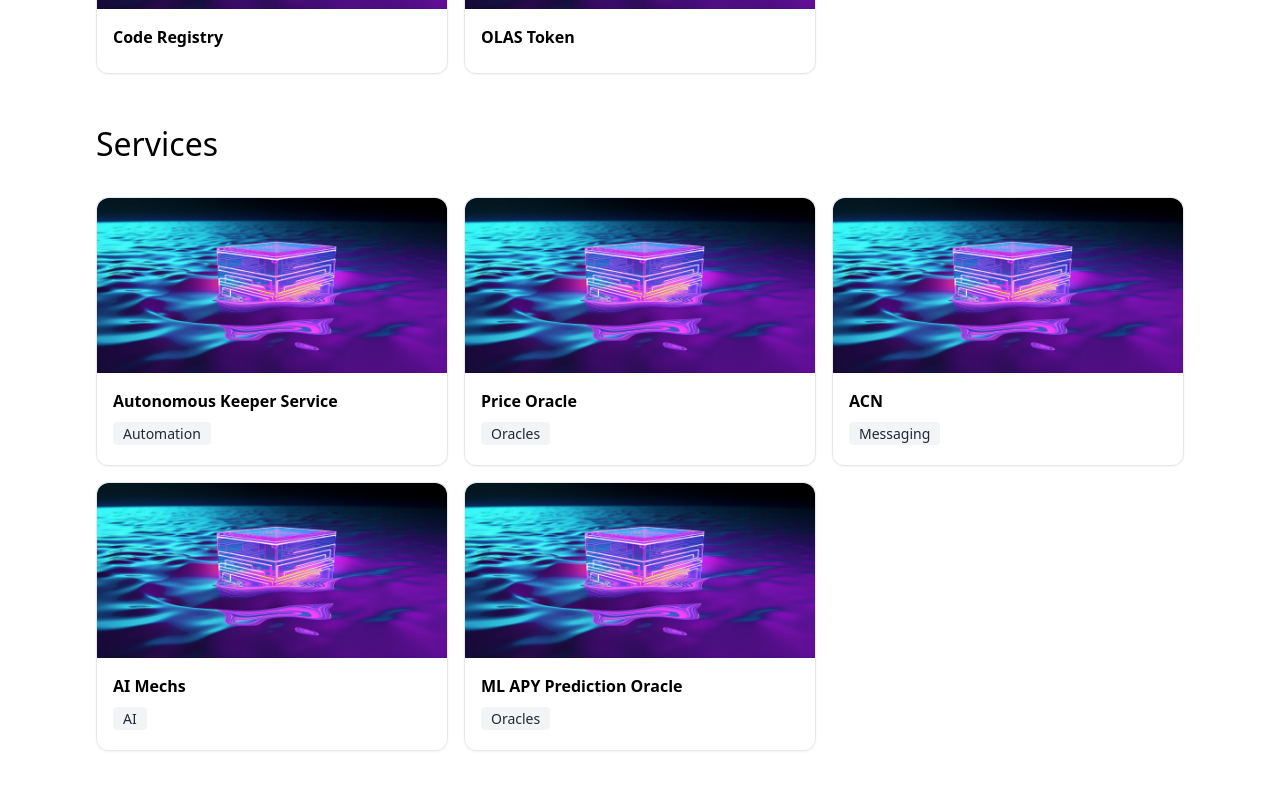
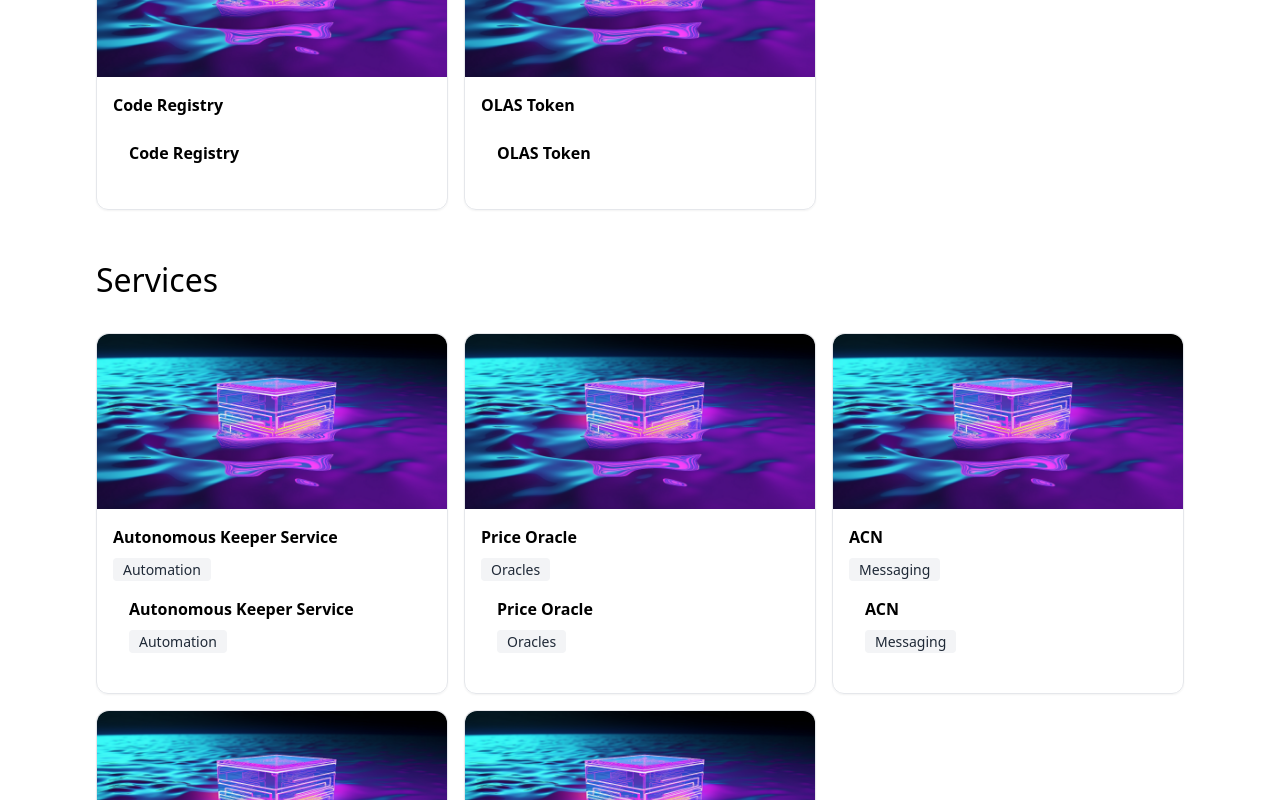
Before and after one commit to valory-xyz/olas-website, a Next.js app: page / in a window 1280 px wide. Shown: the part 7400-8200 px from the top of the page. Built offline with nearby package versions, Linux system fonts and the light colour scheme.

Commit message:
commit bulk of site

```diff
--- a/components/ForDAOs.jsx
+++ b/components/ForDAOs.jsx
@@ -21,7 +21,7 @@
               <h2 className="text-heading mb-12 text-gray-800">A new wind for your sails</h2>
               <h3 className="text-2xl mb-4 text-gray-600">
                 Olas delivers a revolutionary staking model for your favorite
-                projects' tokens.
+                projects&apos; tokens.
               </h3>
               <p className="text-2xl mb-4 text-gray-600">
                 DAOs compose services and power them with their own token.
--- a/components/Framework.jsx
+++ b/components/Framework.jsx
@@ -20,13 +20,19 @@
               Exponential growth through composability
             </h2>
             <p className="text-xl mb-6">
-              Open Autonomy is Olas' open-source coding framework. It's designed
+              Open Autonomy is Olas&apos; open-source coding framework. It&apos;s designed
               from the ground up around leading multi-agent systems principles.
             </p>
             <p className="text-xl mb-6">
               For the first time, there is a full framework capable of building
               any off-chain service.
             </p>
+            <a
+              href="https://docs.autonolas.network/open-autonomy"
+              className="text-2xl text-link text-primary"
+            >
+              Dive into the docs
+            </a>
             <a
               href="https://docs.autonolas.network/open-autonomy"
               className="text-2xl text-link text-primary"
--- a/components/Hero.jsx
+++ b/components/Hero.jsx
@@ -17,7 +17,7 @@
           </p>
           <a
             href="#"
-            class="inline-flex bg-purple-900 text-white items-center justify-center px-6 py-4 text-xl text-center text-primary border border-primary rounded-lg hover:bg-dark-hexagons1 hover:bg-repeat hover:bg-size-50 focus:ring-4 focus:ring-gray-100 dark:text-white dark:border-gray-700 dark:hover:bg-gray-700 dark:focus:ring-gray-800"
+            class="inline-flex bg-purple-900 text-white items-center justify-center px-6 py-4 text-xl text-center border border-primary rounded-lg hover:bg-dark-hexagons1 hover:bg-repeat hover:bg-size-50 focus:ring-4 focus:ring-gray-100 dark:text-white dark:border-gray-700 dark:hover:bg-gray-700 dark:focus:ring-gray-800"
           >
             Get involved
           </a>
--- a/components/Services.jsx
+++ b/components/Services.jsx
@@ -9,7 +9,7 @@
 const ServiceItem = ({ service }) => {
   return (
     <a
-      className="block rounded-xl border border-gray-200 shadow-sm hover:border-gray-200 hover:ring-1 hover:ring-gray-200 focus:outline-none focus:ring shadow-lg"
+      className="block rounded-xl border border-gray-200 shadow-sm hover:border-gray-200 hover:ring-1 hover:ring-gray-200 focus:outline-none focus:ring"
       href={service.url}
     >
       <Image
@@ -31,7 +31,22 @@
               </div>
             );
           })}
+      <div className="p-4">
+        <h2 className="mb-2 font-bold">{service.name}</h2>
 
+        {service?.tags?.length > 0 &&
+          service.tags.map((tag) => {
+            return (
+              <div key={service.id + tag}>
+                <Badge>{tag}</Badge>
+              </div>
+            );
+          })}
+
+        <p className="hidden sm:mt-1 sm:block sm:text-sm sm:text-gray-600">
+          {service.description}
+        </p>
+      </div>
         <p className="hidden sm:mt-1 sm:block sm:text-sm sm:text-gray-600">
           {service.description}
         </p>
@@ -49,7 +64,7 @@
             <h2 className="text-paragraph">Core</h2>
 
             <p className="mt-4 text-xl text-gray-600">
-              Olas' key modules.
+              Olas&apos; key modules.
             </p>
           </div>
 
--- a/components/Videos.jsx
+++ b/components/Videos.jsx
@@ -1,5 +1,6 @@
 import Video from "./Video";
 import videos from "../data/videos.json";
+import Link from "next/link";
 
 const Videos = ({ limit = null }) => {
   const sortedVideos = videos.sort((a, b) => {
@@ -15,12 +16,12 @@
           </h2>
           {limit !== null && (
             <div className="mb-4">
-              <a
+              <Link
                 href="/videos"
                 className="text-xl text-primary hover:text-primary-800 transition-colors duration-300"
               >
                 See all ▶
-              </a>
+              </Link>
             </div>
           )}
         </div>
```
